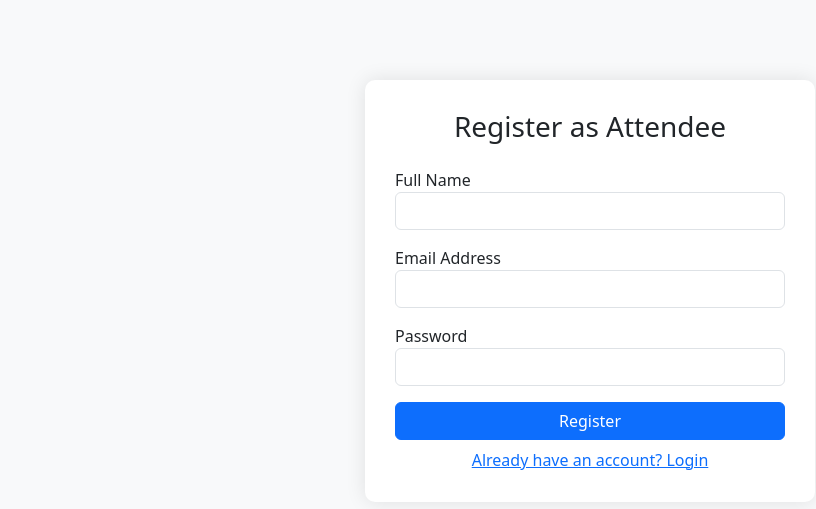
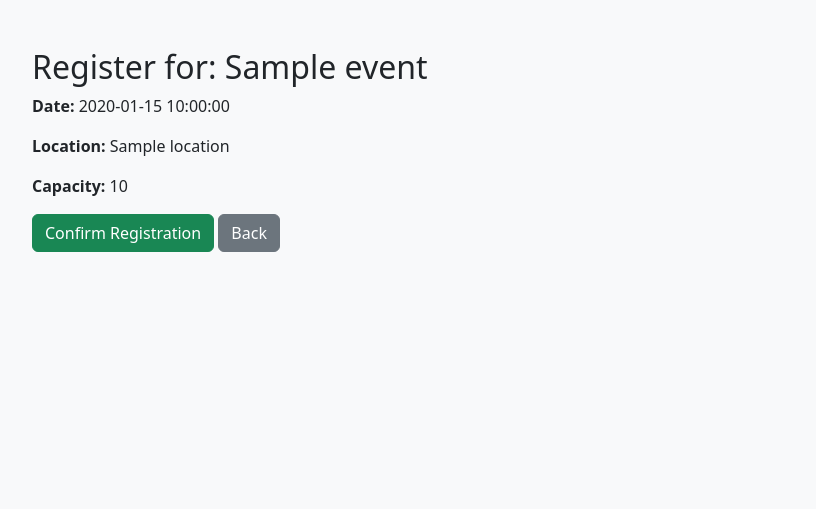
Before and after one commit to frhnahnr/eventportal, a Flask app: template templates/register.html in a window 1280 px wide. Shown: the top 509 px of the page, without its empty margins (50-866 px from the left). Run offline with Flask 3, Linux system fonts and the light colour scheme; the template is opened without the code that fills it: most values are stand-ins (such as "Sample title", 1, 10 or a date in 2020).

Commit message:
Update register.html

```diff
--- a/templates/register.html
+++ b/templates/register.html
@@ -1,51 +1,19 @@
 <!DOCTYPE html>
 <html>
 <head>
-    <title>Register | EventHorizon</title>
+    <title>Register for Event</title>
     <link href="https://cdn.jsdelivr.net/npm/bootstrap@5.3.0/dist/css/bootstrap.min.css" rel="stylesheet">
-    <style>
-        body {
-            background-color: #f8f9fa;
-        }
-        .register-container {
-            max-width: 450px;
-            margin: 80px auto;
-            background: white;
-            padding: 30px;
-            border-radius: 10px;
-            box-shadow: 0 0 20px rgba(0,0,0,0.1);
-        }
-    </style>
 </head>
-<body>
-
-<div class="container register-container">
-    <h3 class="text-center mb-4">Register as Attendee</h3>
-
-    {% if error %}
-        <div class="alert alert-danger">{{ error }}</div>
-    {% endif %}
-    {% if success %}
-        <div class="alert alert-success">{{ success }}</div>
-    {% endif %}
-
+<body class="bg-light">
+<div class="container mt-5">
+    <h2>Register for: {{ event.Name }}</h2>
     <form method="POST">
-        <div class="mb-3">
-            <label>Full Name</label>
-            <input type="text" name="name" class="form-control" required>
-        </div>
-        <div class="mb-3">
-            <label>Email Address</label>
-            <input type="email" name="email" class="form-control" required>
-        </div>
-        <div class="mb-3">
-            <label>Password</label>
-            <input type="password" name="password" class="form-control" required>
-        </div>
-        <button type="submit" class="btn btn-primary w-100">Register</button>
-        <a href="/login" class="d-block mt-2 text-center">Already have an account? Login</a>
+        <p><strong>Date:</strong> {{ event.Date }}</p>
+        <p><strong>Location:</strong> {{ event.Location }}</p>
+        <p><strong>Capacity:</strong> {{ event.Capacity }}</p>
+        <button type="submit" class="btn btn-success">Confirm Registration</button>
+        <a href="/attendee/dashboard" class="btn btn-secondary">Back</a>
     </form>
 </div>
-
 </body>
 </html>
```
